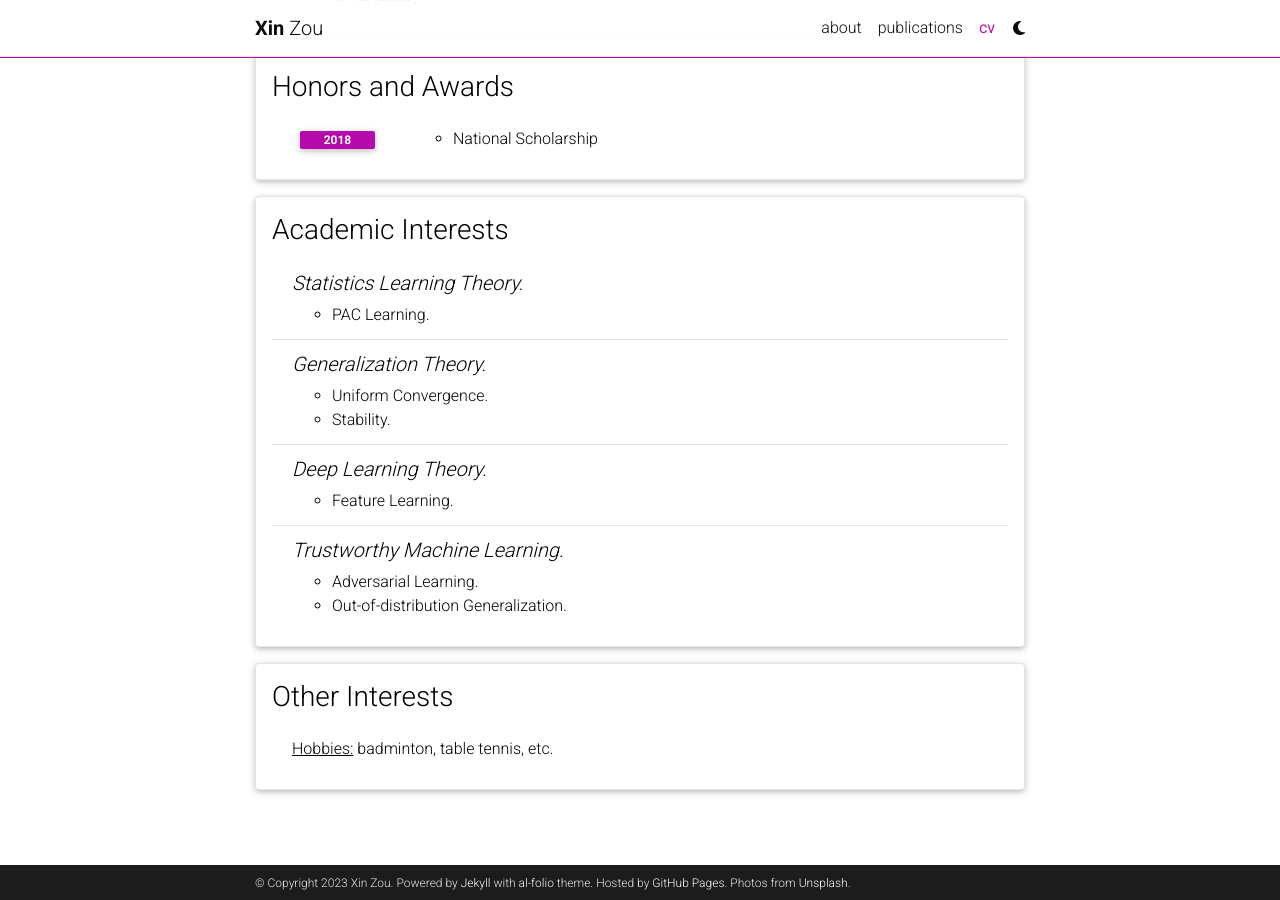
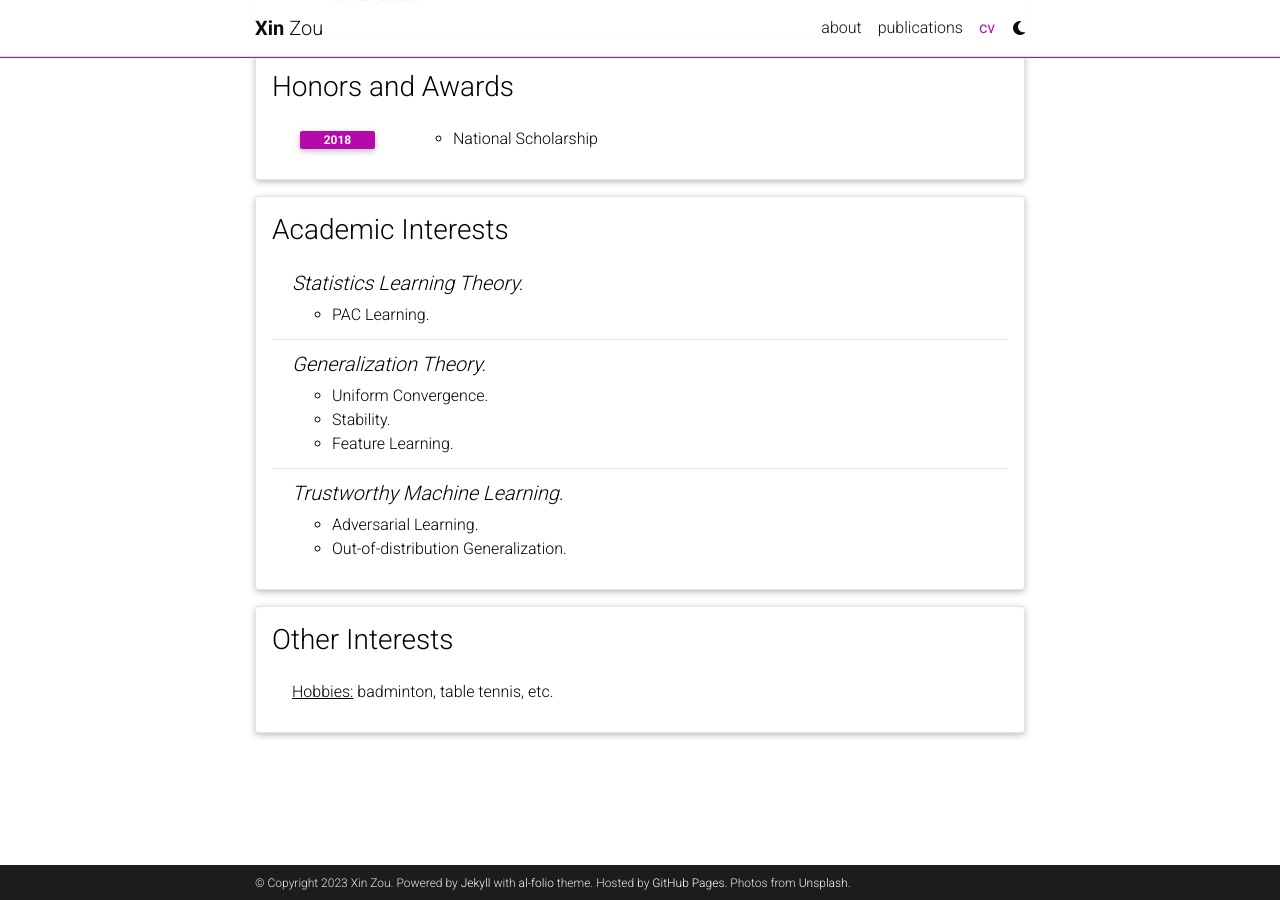
Before and after one commit to ZouXinn/ZouXinn.github.io, a Jekyll site: the page built from _pages/cv.md, in a window 1280 px wide and 900 px high, scrolled down 807 px. Built offline with Jekyll 4.4.1, drawn with Linux system fonts in a browser that asks for light colours; comment, search, counter and statistics services are not loaded; a style sheet for code colours, icons or effects is not loaded.

```diff
--- a/_config.yml
+++ b/_config.yml
@@ -73,7 +73,7 @@ og_image: # The site-wide (default for all links) Open Graph preview image
 
 github_username: ZouXinn # your GitHub user name
 gitlab_username: # your GitLab user name
-twitter_username: # your Twitter handle
+twitter_username: zouxin2023 # your Twitter handle
 mastodon_username: # your mastodon instance+username in the format instance.tld/@username
 linkedin_username: # your LinkedIn user name
 telegram_username: # your Telegram user name
--- a/_data/cv.yml
+++ b/_data/cv.yml
@@ -78,8 +78,6 @@
       items:
         - Uniform Convergence.
         - Stability.
-    - title: Deep Learning Theory.
-      items:
         - Feature Learning.
     - title: Trustworthy Machine Learning.
       items:
```
